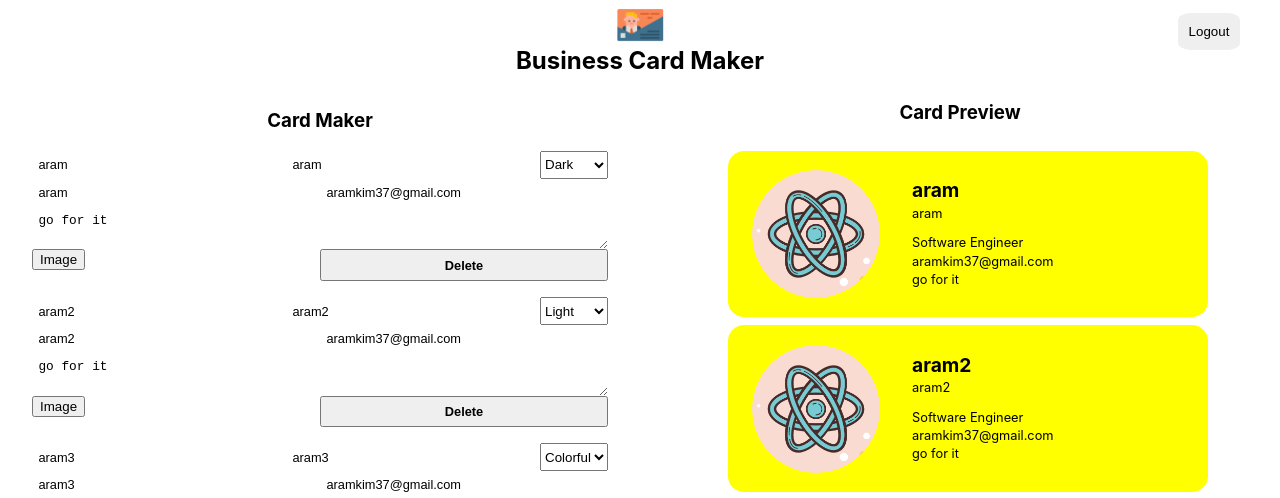
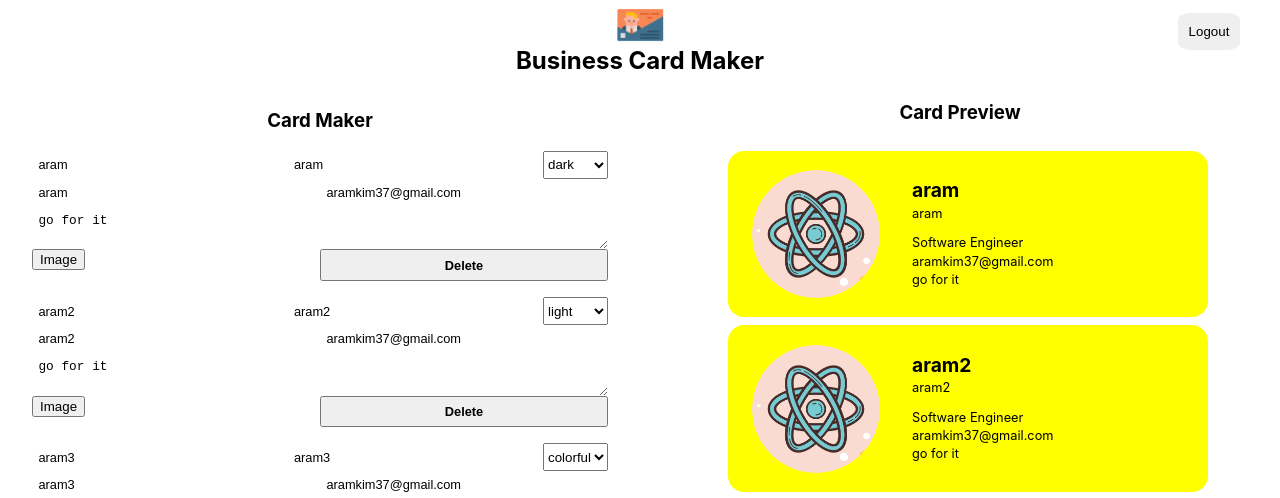
Before and after one commit to AramKim37/CardMaker, a React (Create React App) app: page /maker in a window 1280 px wide. Shown: the top 498 px of the page. Built offline with nearby package versions, Linux system fonts and the light colour scheme; no server answers; sample sign-in values are in the browser's storage.

Commit message:
add card and form

```diff
--- a/src/components/card_edit_form/card_edit_form.jsx
+++ b/src/components/card_edit_form/card_edit_form.jsx
@@ -12,9 +12,9 @@ const CardEditForm = ({ card }) => {
       <input className={styles.input} type="text" name="name" value={name} />
       <input className={styles.input} type="text" name="company" value={name} />
       <select name="theme" value={theme}>
-        <option value="light">Light</option>
-        <option value="dark">Dark</option>
-        <option value="colorful">Colorful</option>
+        <option value="light">light</option>
+        <option value="dark">dark</option>
+        <option value="colorful">colorful</option>
       </select>
       <input className={styles.input} type="text" name="title" value={name} />
       <input className={styles.input} type="text" name="email" value={email} />
--- a/src/components/editor/editor.jsx
+++ b/src/components/editor/editor.jsx
@@ -2,13 +2,15 @@ import React from "react";
 import styles from "./editor.module.css";
 import Card from "../../components/card/card";
 import CardEditForm from "../card_edit_form/card_edit_form";
+import CardAddForm from "../card_add_form copy/card_add_form";
 
-const Editor = ({ cards }) => (
+const Editor = ({ cards, addCard }) => (
   <section className={styles.editor}>
     <h1 className={styles.title}>Card Maker</h1>
     {cards.map((card) => (
-      <CardEditForm card={card} />
+      <CardEditForm key={card.id} card={card} />
     ))}
+    <CardAddForm onAdd={addCard} />
   </section>
 );
 
--- a/src/components/maker/maker.jsx
+++ b/src/components/maker/maker.jsx
@@ -56,11 +56,16 @@ const Maker = ({ authService }) => {
     });
   });
 
+  const addCard = (card) => {
+    const updated = [...cards, card];
+    setCards(updated);
+  };
+
   return (
     <section className={styles.maker}>
       <Header onLogout={onLogout} />
       <div className={styles.container}>
-        <Editor cards={cards} />
+        <Editor cards={cards} addCard={addCard} />
         <Preview cards={cards} />
       </div>
       <Footer />
```
